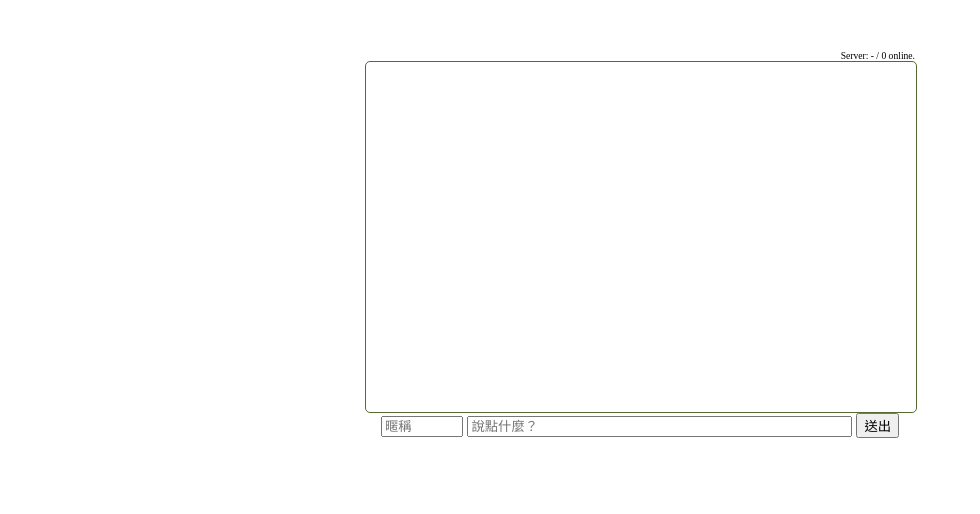
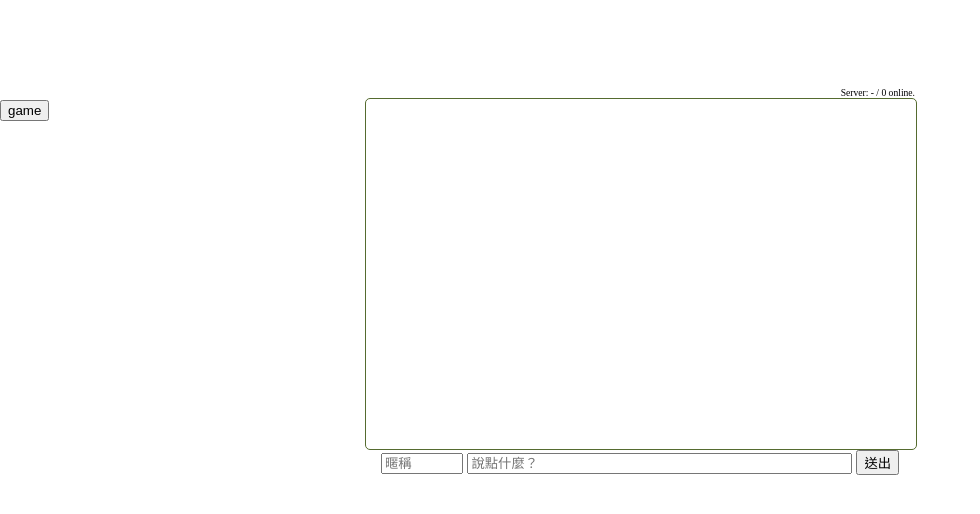
Before and after one commit to lollipop6370/nodejs-chat, a website: page views/index.html in a window 1280 px wide. Shown: the whole page, without its empty margins (0-980 px from the left). Drawn offline with nearby package versions, Linux system fonts and the light colour scheme; no server answers.

Commit message:
Update index.html

```diff
--- a/views/index.html
+++ b/views/index.html
@@ -13,6 +13,13 @@
         padding: 0;
         margin: 0;
     }
+
+	#game1 {
+		top: 100px;
+        width: 60px;
+		position: relative;
+	}
+
 
     #container {
         top: 50px;
@@ -79,6 +86,12 @@
 	</style>
 </head>
 <body>
+	<div id="game1">
+		<form id="game">
+			<input type="submit" value="game">
+		</form>
+	</div>
+
     <div id="container">
         <div id="status-box">Server: <span id="status">-</span> / <span id="online">0</span> online.</div>
         <div id="content">
@@ -100,7 +113,7 @@
             var online = document.getElementById("online");
 			var sendForm = document.getElementById("send-form");
 			var content = document.getElementById("content");
-
+			var gamestart = document.getElementById("game");
 
             socket.on("connect", function () {
                 status.innerText = "Connected.";
@@ -143,6 +156,13 @@
 				socket.emit("send", formData);
 			});
 
+
+			gamestart.addEventListener("submit",(e)=>{
+				e.preventDefault();
+				socket.emit("gamestart");
+				window.location.assign("/game");
+			});
+
         });
     </script>
 </body>
```
Lines whose indentation alone changed are shown as unchanged.
